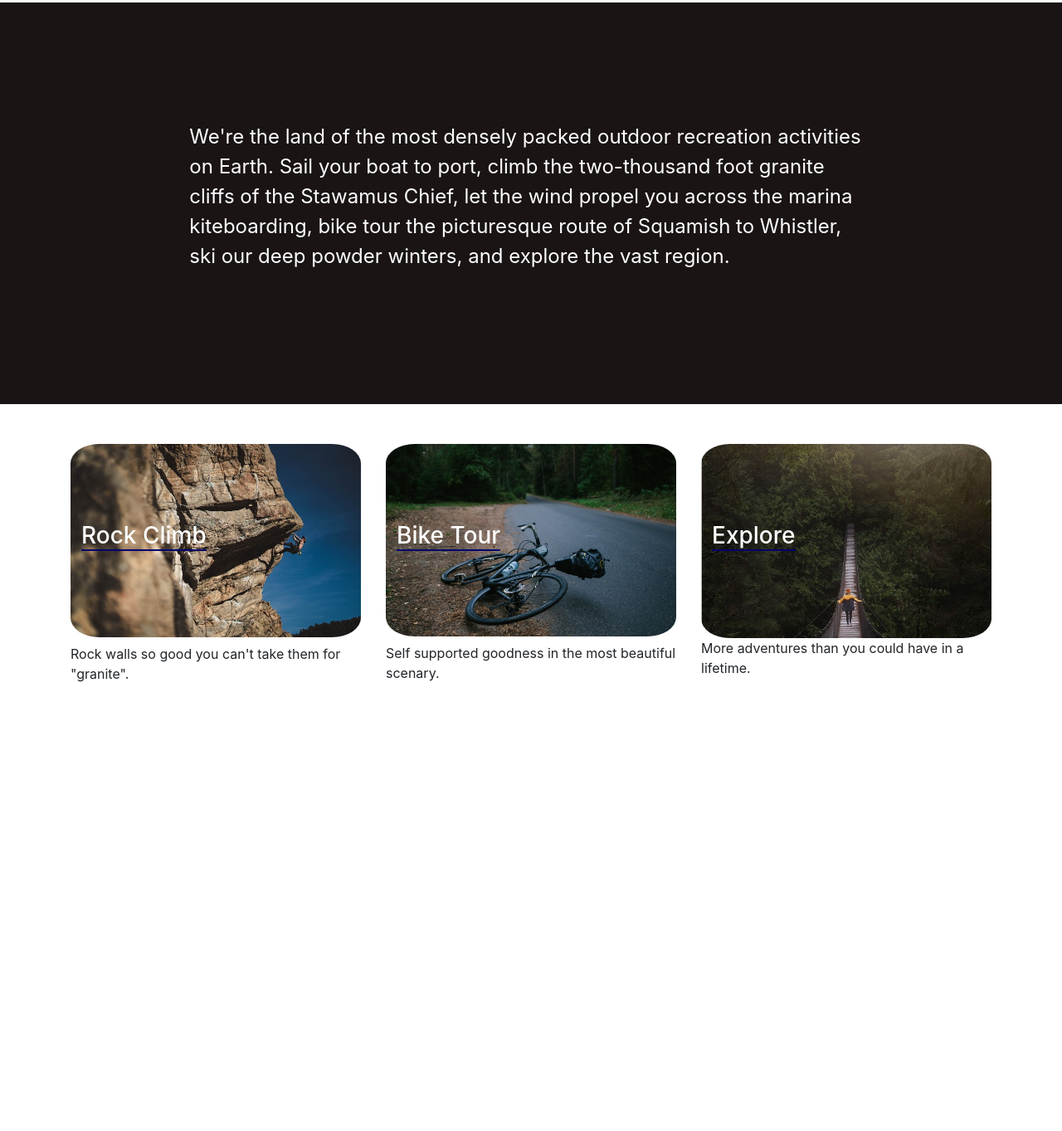
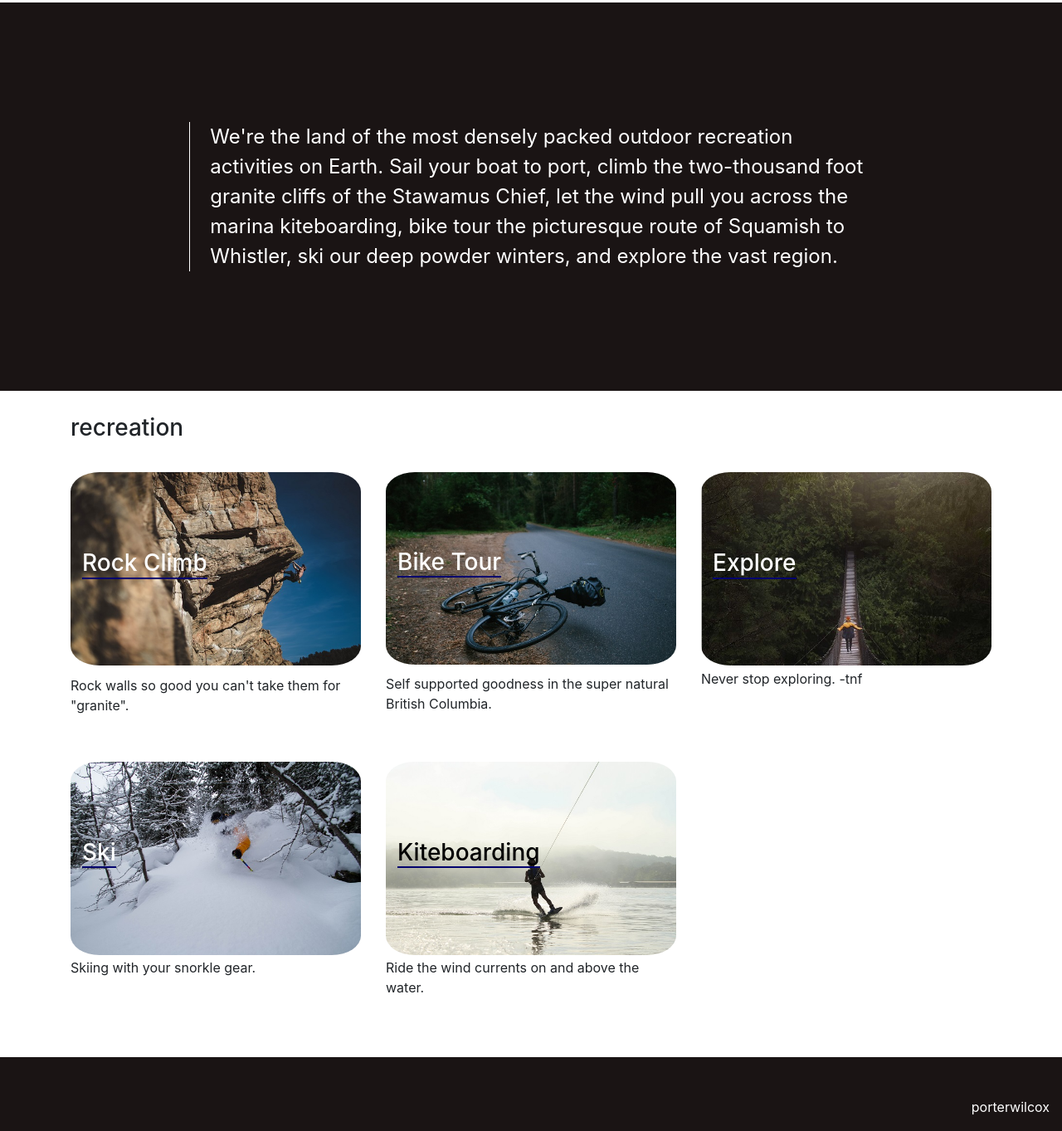
Before and after one commit to porterwilcox/bootstrap-clone-3, a plain HTML site: page index.html in a window 1280 px wide. Shown: the part 757-2120 px from the top of the page at 83% size. Before the commit the page ends 1598 px from the top, so only its background shows below. Drawn offline with nearby package versions, Linux system fonts and the light colour scheme.

Commit message:
some-more-squampton

```diff
--- a/assets/styles.css
+++ b/assets/styles.css
@@ -28,6 +28,10 @@
 
 .white {
     color: white;
+}
+
+.black {
+    color: black;
 }
 
 .main-logo-pos {
@@ -61,7 +65,7 @@ a:link {
 }
 
 a:hover {
-    font-size: 1.2em;
+    text-transform: uppercase;
 }
 
 a:visited {
@@ -78,26 +82,44 @@ a:active {
 
 .texty {
     font-size: 1.5em;
-    padding: 6em 0;
+    margin: 6em 0;
+    border-left: 1px solid white;
+    padding-left: 1em;
+    height: fit-content;
+}
+
+#recreation {
+    padding: 1em 0;
+    width: 1em;
 }
 
 .rec-img {
     max-width: 100%;
     height: auto;
-    position: relative;
     border-radius: 10%;
 }
 
 .rec-title {
-    position: absolute;
-    bottom: 6em;
-    left: 1em;
+    position: relative;
+    bottom: 5em;
+    left: .5em;
     border-bottom: 2px solid rgb(3, 3, 110);
+    width: fit-content;
 }
 
 .rec-sum {
+    position: relative;
+    bottom: 2.5em;
+}
 
+.caption {
+    display: flex;
+    flex-direction: row;
+    justify-content: flex-end;
 }
+
+
+/* .rec-sum {} */
 
 
 
@@ -117,6 +139,18 @@ li {
     padding-left: 1em;
 }
 
+.rec-sum {
+    padding-bottom: 1em;
+}
+
+.texty {
+    border-left: none;
+}
+
+.rec-title {
+    bottom: 6.5em;
+    left: 1em;
+}
 
 
 }
--- a/index.html
+++ b/index.html
@@ -39,9 +39,6 @@
                         <li>
                             <a href="#">Vister Info</a>
                         </li>
-                        <li>
-                            <a href="#">Contact</a>
-                        </li>
                     </ul>
                 </div>
             </div>
@@ -57,34 +54,60 @@
         <section id='about' class="row bg-black">
             <div class="col-sm-8 offset-sm-2">
                 <p class="texty white">We're the land of the most densely packed outdoor recreation activities on Earth. Sail your boat to port,
-                    climb the two-thousand foot granite cliffs of the Stawamus Chief, let the wind propel you across the
-                    marina kiteboarding, bike tour the picturesque route of Squamish to Whistler, ski our deep powder winters,
-                    and explore the vast region.</p>
+                    climb the two-thousand foot granite cliffs of the Stawamus Chief, let the wind pull you across the marina
+                    kiteboarding, bike tour the picturesque route of Squamish to Whistler, ski our deep powder winters, and
+                    explore the vast region.</p>
             </div>
         </section>
     </div>
     <div class="container">
-        <section id="recreation" class="row pt-5">
+        <section class="row">
+            <div class="col-sm-12">
+                <h3 id="recreation">recreation</h3>
+            </div>
             <div class="col-sm-4">
+                <a href="https://www.mountainproject.com/area/105798170/squamish" target="_blank">
                     <img src="assets/images/better-rock-climb.jpg" alt="Rock Climb" class="rec-img">
+                </a>
                 <h3 class="rec-title white">Rock Climb</h3>
                 <p class="rec-sum pt-2">Rock walls so good you can't take them for "granite".</p>
             </div>
             <div class="col-sm-4">
+                <a href="https://www.mountainbikingbc.ca/sea-to-sky-biking/" target="_blank">
                     <img src="assets/images/bike-tour.jpg" alt="Bike Tour" class="rec-img">
+                </a>
                 <h3 class="rec-title white">Bike Tour</h3>
-                <p class="rec-sum pt-2">Self supported goodness in the most beautiful scenary.</p>
+                <p class="rec-sum pt-2">Self supported goodness in the super natural British Columbia.</p>
             </div>
             <div class="col-sm-4">
+                <a href="https://www.exploresquamish.com/" target="_blank">
                     <img src="assets/images/hiking-explore.jpg" alt="Explore" class="rec-img">
+                </a>
                 <h3 class="rec-title white">Explore</h3>
-                <p class="rec-sum">More adventures than you could have in a lifetime.</p>
+                <p class="rec-sum">Never stop exploring.  -tnf</p>
+            </div>
+            <div class="col-sm-4">
+                <a href="https://www.seatoskygondola.com/adventures/ski-touring" target="_blank">
+                    <img src="assets/images/ski-squam.jpg" alt="Ski" class="rec-img">
+                </a>
+                <h3 class="rec-title white">Ski</h3>
+                <p class="rec-sum">Skiing with your snorkle gear.</p>
+            </div>
+            <div class="col-sm-4">
+                <a href="https://www.exploresquamish.com/explore/wind-kite-surfing" target="_blank">
+                    <img src="assets/images/kiteboard.jpg" alt="Kiteboard" class="rec-img">
+                </a>
+                <h3 class="rec-title black">Kiteboarding</h3>
+                <p class="rec-sum">Ride the wind currents on and above the water.</p>
             </div>
         </section>
+        <div class="pt-3"></div>
     </div>
     <div class="container-fluid">
-        <footer class="row">
-            <div class="col-sm-6"></div>
+        <footer class="row bg-black">
+            <div class="col-sm-12 caption">
+                <p class="white pt-5">porterwilcox</p>
+            </div>
             <div class="col-sm-6"></div>
         </footer>
     </div>
```
Also changed, not shown: assets/images/kiteboard.jpg (added), assets/images/ski-squam.jpg (added). Lines whose indentation alone changed are shown as unchanged.
